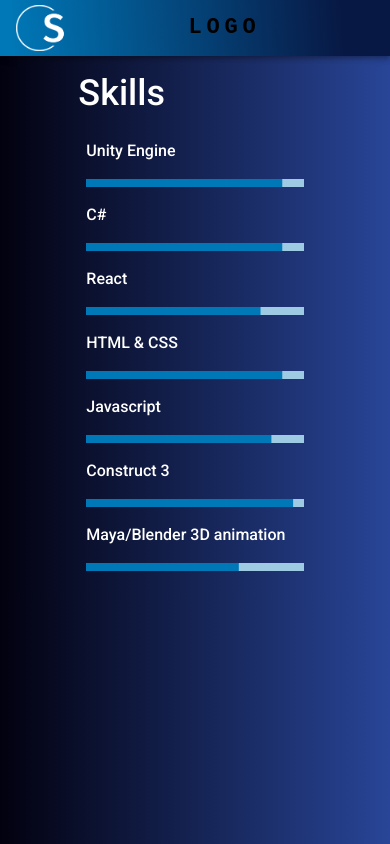
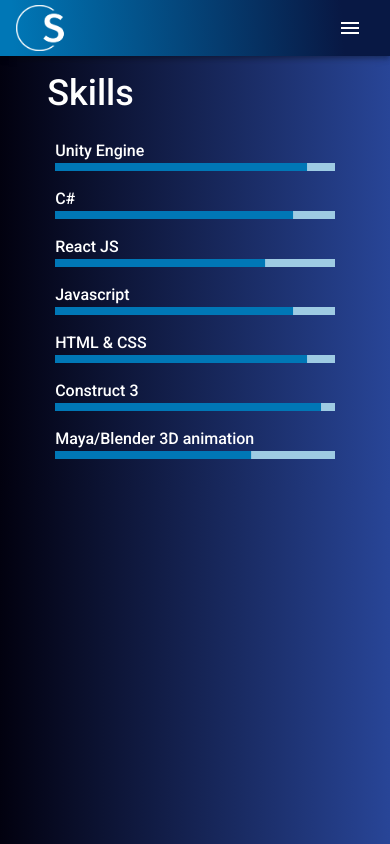
Before and after one commit to shanzei27/shanjei-react-page, a React (Create React App) app: page /skills in a window 390 px wide. Built offline with nearby package versions, Linux system fonts and the light colour scheme.

Commit message:
style changes, layout resizing and bug fixes

```diff
--- a/src/App.css
+++ b/src/App.css
@@ -57,6 +57,28 @@
   100%{background-position:0% 47%}
 }
 
+.shineButton {
+  background-color: '#0093E9';
+  background-image: 'linear-gradient(90deg, #0093E9 0%, #80D0C7 100%)';
+  -webkit-mask-image: linear-gradient(
+    -75deg,
+    rgba(0, 0, 0, 1) 30%,
+    rgba(0, 0, 0, 0.93) 50%,
+    rgba(0, 0, 0, 1) 70%
+  );
+  -webkit-mask-size: 200%;
+  animation: shine 2s linear infinite;
+}
+
+@keyframes shine {
+  from {
+    -webkit-mask-position: 150%;
+  }
+  to {
+    -webkit-mask-position: -50%;
+  }
+}
+
 .wrap {
   text-align: center;
   border-radius: 50px 20px;
@@ -67,6 +89,7 @@
   color: #fff;
 }
 
+@media (min-width:500px) {
   .hover-fx {
     font-size: 36px;
     display: flex;
@@ -110,3 +133,4 @@
     opacity: 1;
     transform: scale(1.15);
   }
+}
--- a/src/components/Appbar.js
+++ b/src/components/Appbar.js
@@ -27,7 +27,15 @@
 }));
 
 function Appbar() {
+  const [anchorElNav, setAnchorElNav] = React.useState(null);
 
+  const handleOpenNavMenu = (event) => {
+    setAnchorElNav(event.currentTarget);
+  };
+
+  const handleCloseNavMenu = () => {
+    setAnchorElNav(null);
+  };
   return (
     <AppBar position="static" style={{background: 'linear-gradient( 86.3deg,  rgba(0,119,182,1) 3.6%, rgba(8,24,68,1) 87.6% )'}}>
       <Container maxWidth="85%">
@@ -35,24 +43,46 @@
           <img src={process.env.PUBLIC_URL + 'logo.png'} width={75}/>
 
           <Box sx={{ flexGrow: 1}}></Box>
-          <Typography
-            variant="h5"
-            noWrap
-            component="a"
-            href="#app-bar-with-responsive-menu"
-            sx={{
-              mr: 2,
-              display: { xs: 'flex', md: 'none' },
-              flexGrow: 1,
-              fontFamily: 'monospace',
-              fontWeight: 700,
-              letterSpacing: '.3rem',
-              color: 'inherit',
-              textDecoration: 'none',
-            }}
-          >
-            LOGO
-          </Typography>
+          <Box sx={{ display: { xs: 'flex', md: 'none' } }}>
+            <IconButton
+              size="large"
+              aria-controls="menu-appbar"
+              aria-haspopup="true"
+              onClick={handleOpenNavMenu}
+              color="inherit"
+            >
+              <MenuIcon sx={{color:"white"}}/>
+            </IconButton>
+            <Menu
+              id="menu-appbar"
+              anchorEl={anchorElNav}
+              anchorOrigin={{
+                vertical: 'bottom',
+                horizontal: 'left',
+              }}
+              keepMounted
+              transformOrigin={{
+                vertical: 'top',
+                horizontal: 'left',
+              }}
+              open={Boolean(anchorElNav)}
+              onClose={handleCloseNavMenu}
+              sx={{
+                display: { xs: 'block', md: 'none' },
+              }}
+            >
+              {pages.map((page) => (
+                <NavLink to={page} style={{textDecoration:"none"}}>
+                  <Button
+                    key={page}
+                    onClick={handleCloseNavMenu}
+                  >
+                    {page}
+                  </Button>
+                </NavLink>
+                ))}
+            </Menu>
+          </Box>
           <Box sx={{ display: { xs: 'none', md: 'flex' } }}>
             {pages.map((page) => (
               <NavLink to={page} style={{textDecoration:"none"}}>
--- a/src/components/HeroSection.js
+++ b/src/components/HeroSection.js
@@ -31,7 +31,6 @@
   }));
 
   const RightPanel = styled(Paper)(({ theme }) => ({
-    background: 'linear-gradient( -111.4deg,  rgba(7,7,9,1) 6.5%, rgba(27,24,113,1) 93.2% );',
     ...theme.typography.body2,
     padding: theme.spacing(1),
     textAlign: 'left',
@@ -73,6 +72,12 @@
   textAlign: 'center',
   color: "#fff",
   zIndex: 50,
+  backgroundColor: '#0093E9',
+  backgroundImage: 'linear-gradient(90deg, #0093E9 0%, #80D0C7 100%)',
+
+  [theme.breakpoints.between('sm', 'md')]: {
+    //backgroundColor: 'red',
+  },
   }));
 
 const PlayButton = styled(IconButton)(({ theme }) => ({
@@ -115,7 +120,7 @@
   return (
     <>
         <StyledGrid container spacing={2}>
-        <Grid item xs={6}>
+        <Grid item xs={10} sm={6}>
         <Fade in={checked}>
             <Item>
                 <NameTitle variant='h1'>Shanjei G</NameTitle>
@@ -144,11 +149,11 @@
             </Item>
             </Fade>
         </Grid>
-        <Grid item xs={4}>
+        <Grid item xs={0} sm={4}>
           <Fade in={checked}>
             <RightPanel className='hero-right-panel' sx={{ display: { xs: 'none', sm: 'none', md: 'flex' } }}>
               {!gameShown &&
-              <PlayButton className='hero-play-button' onClick={() => setGameShown(!gameShown)}>
+              <PlayButton onClick={() => setGameShown(!gameShown)}>
               <PlayCircleIcon sx={{
                  fontSize: 96,
                  "&:hover": {
--- a/src/components/config/skills_config.js
+++ b/src/components/config/skills_config.js
@@ -1,9 +1,9 @@
 const skillConfig = [
     {"name": "Unity Engine", "value": 90},
-    {"name": "C#", "value": 90},
-    {"name": "React", "value": 80},
+    {"name": "C#", "value": 85},
+    {"name": "React JS", "value": 75},
+    {"name": "Javascript", "value": 85},
     {"name": "HTML & CSS", "value": 90},
-    {"name": "Javascript", "value": 85},
     {"name": "Construct 3", "value": 95},
     {"name": "Maya/Blender 3D animation", "value": 70},
 ]
--- a/src/pages/Contact.js
+++ b/src/pages/Contact.js
@@ -43,10 +43,10 @@
   return (
     <>
         <StyledGrid container spacing={2}>
-            <Grid item xs={8}>
+            <Grid item xs={10} sm={8}>
             <Typography variant='h2'>Contact</Typography>
             </Grid>
-            <Grid item xs={8}>
+            <Grid item xs={10} sm={8}>
                 <Item>
                 <Zoom in={checked}>
                 <Box sx={{ display: 'flex', direction: 'row' }}>
--- a/src/pages/Links.js
+++ b/src/pages/Links.js
@@ -46,10 +46,10 @@
   return (
     <>
     <StyledGrid container spacing={2}>
-    <Grid item xs={8}>
+    <Grid item xs={10} sm={8}>
       <Typography variant='h2'>Links</Typography>
     </Grid>
-    <Grid item xs={8}>
+    <Grid item xs={10} sm={8}>
         <Item>
         <LabelText>Feel free to reach out to me on my socials</LabelText>
         <div class="wrap">
--- a/src/pages/Skills.js
+++ b/src/pages/Skills.js
@@ -43,17 +43,17 @@
   return (
     <>
     <StyledGrid container spacing={2}>
-    <Grid item xs={8}>
+    <Grid item xs={10} sm={8}>
       <Typography variant='h2'>Skills</Typography>
     </Grid>
-    <Grid item xs={8}>
+    <Grid item xs={10} sm={8}>
         <Item>
         <Stack spacing={2} sx={{ flex: 1 }}>
         { skillConfig.map((item) => (
-              <>
+              <div key={item.name}>
               <LabelText>{item.name}</LabelText>
               <Zoom in={checked}><LinearProgress color="primary" variant="determinate" value={item.value} sx={{height:'8px'}}/></Zoom>
-              </>
+              </div>
         ))}
         </Stack>
     </Item>
--- a/src/pages/Works.js
+++ b/src/pages/Works.js
@@ -35,18 +35,17 @@
   const [checked, setChecked] = React.useState(false);
 
   const handleIFrameLoad = () => {
-    console.log("iframe loaded");
     setChecked(true);
   }
 
   return (
     <>
     <StyledGrid container spacing={2}>
-    <Grid item xs={8}>
+    <Grid item xs={10} sm={8}>
       <Typography variant='h2'>Works</Typography>
       <Typography variant='h5'>Portfolio</Typography>
     </Grid>
-    <Grid item xs={8}>
+    <Grid item xs={10} sm={8}>
         <Item>
         <div style={{padding:"56.25% 0 0 0",position:"relative"}}>
           <Grow  in={checked}
```
Also changed, not shown: 1 other file (tests, documents, lock files or other folders). Lines whose indentation alone changed are shown as unchanged.
